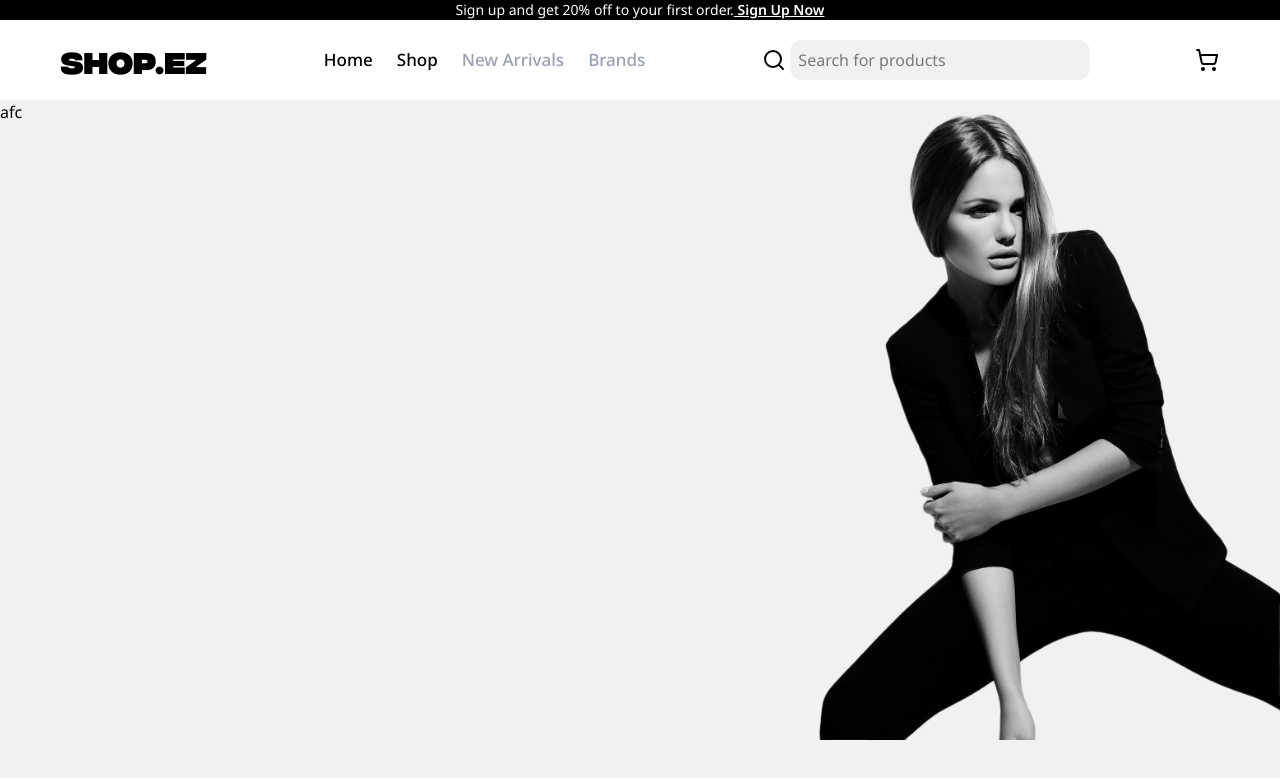
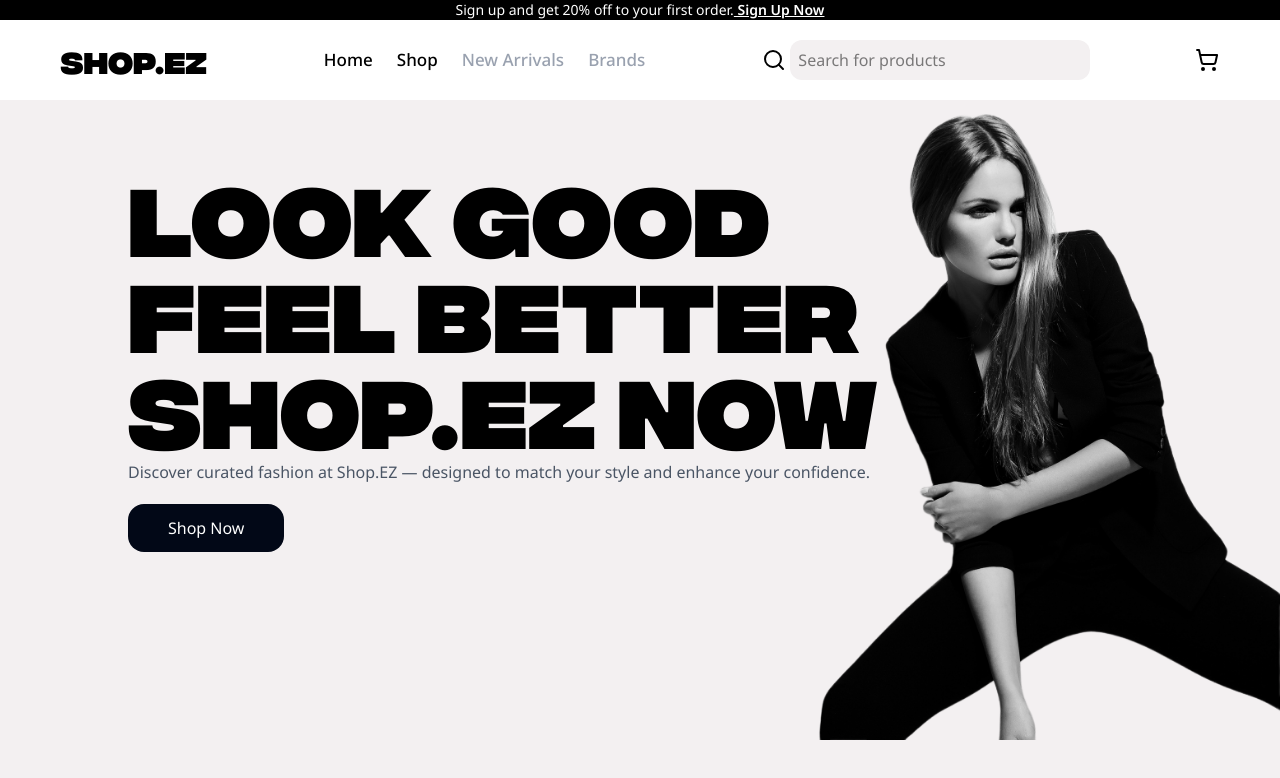
Before and after one commit to Soham-Powar/Shopping-Cart, a React (Vite) app: page / in a window 1280 px wide. Shown: the top 778 px of the page. Built offline with nearby package versions, Linux system fonts and the light colour scheme.

Commit message:
feat: add HeroContent and its tests

```diff
--- a/src/components/HeroContent.jsx
+++ b/src/components/HeroContent.jsx
@@ -1,5 +1,24 @@
+import { Link } from "react-router-dom"
+
 export default function HeroContent() {
 	return (
-		<p>afc</p>
+		<>
+			<div className="pt-[5%] pl-[10%] max-w-[70%]">
+				<div className="font-[integralCF] text-8xl  pb-2">
+					<h1>LOOK GOOD</h1>
+					<h1>FEEL BETTER</h1>
+					<h1>SHOP.EZ NOW</h1>
+				</div>
+				<p className="text-gray-600 pb-5">
+					Discover curated fashion at Shop.EZ — designed to match your style and enhance your confidence.
+				</p>
+				<button className="bg-night text-white px-10 py-3 rounded-2xl">
+					<Link to="/shop">
+						Shop Now
+					</Link>
+				</button>
+			</div>
+			<div></div>
+		</>
 	)
 }
```
Also changed, not shown: 1 other file (tests, documents, lock files or other folders).
